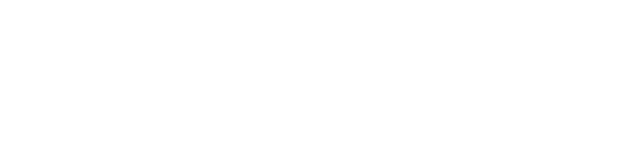
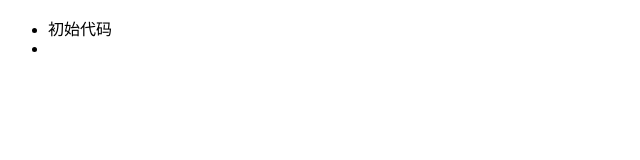
Before and after one commit to cjndzh/dbhot, a plain HTML site: page index.html in a window 1280 px wide. Shown: the whole page, without its empty margins (0-640 px from the left). Drawn offline with Linux system fonts and the light colour scheme.

Commit message:
初始代码

```diff
--- a/index.html
+++ b/index.html
@@ -7,6 +7,9 @@
     <title>Document</title>
 </head>
 <body>
-
+    <ul>
+        <li>初始代码</li>
+        <li></li>
+    </ul>
 </body>
 </html>
```
Also changed, not shown: 2.html (added).
